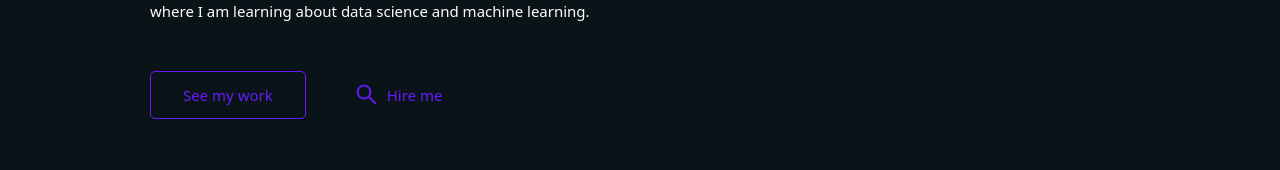
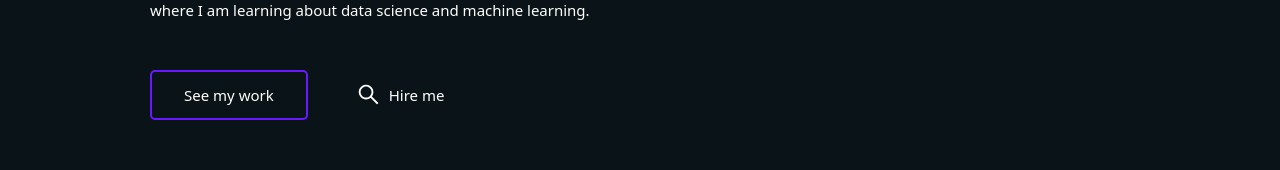
Before and after one commit to Matthieu114/Portfolio-Website, a React (Create React App) app: page / in a window 1280 px wide. Shown: the part 424-594 px from the top of the page. Built offline with nearby package versions, Linux system fonts and the light colour scheme; a web font is replaced by a local one.

Commit message:
fixed bugs

```diff
--- a/src/screens/LandingPage.jsx
+++ b/src/screens/LandingPage.jsx
@@ -44,7 +44,9 @@ const LandingPage = () => {
               See my work
             </a>
             <div class='hire-me-btn'>
-              <AiOutlineSearch style={{ marginRight: '0.5rem', width: 25, height: 25 }} /> Hire me
+              <a href='#contact' style={{ display: 'flex', alignItems: 'center' }}>
+                <AiOutlineSearch style={{ marginRight: '0.5rem', width: 25, height: 25 }} /> Hire me
+              </a>
             </div>
           </div>
         </div>
--- a/src/styles/Contact.css
+++ b/src/styles/Contact.css
@@ -141,14 +141,15 @@
 }
 
 .contact-form .submit-btn {
-  border: 1px solid var(--fandagoPink);
+  border: 2px solid var(--fandagoPink);
   background-color: transparent;
-  color: var(--fandagoPink);
+  color: var(--cream);
   padding: 0.8rem 0rem;
   width: 145px;
   text-align: center;
   align-self: flex-end;
   font-size: 15px;
+  font-weight: 500;
   margin: 10px;
   border-radius: 5px;
   transition: background-color 150ms ease-out 0ms;
--- a/src/styles/LandingPage.css
+++ b/src/styles/LandingPage.css
@@ -90,8 +90,8 @@
   display: flex;
   align-items: center;
   margin-left: 3rem;
-  color: var(--fandagoPink);
-  font-size: 18px;
+  color: var(--cream);
+  font-size: 15px;
   font-weight: 500;
 }
 
@@ -106,22 +106,24 @@
 }
 
 .see-work-btn {
-  border: 1px solid var(--fandagoPink);
-  color: var(--fandagoPink);
+  border: 2px solid var(--fandagoPink);
+  color: var(--cream);
+  font-weight: 500;
   display: flex;
   align-items: center;
   justify-content: center;
   border-radius: 5px;
   padding: 0.8rem 3rem;
-  font-size: 18px;
+  font-size: 15px;
   transition: background-color 150ms ease-out 0ms;
 }
 
 .see-work-btn:hover {
-  background-color: rgba(105, 25, 255, 0.2);
-  transition: all ease-in 50ms;
+  background-color: rgba(105, 25, 255, 0.3);
+  transition: all ease-out 150ms;
   cursor: pointer;
 }
+
 .description-link-ece:hover {
   text-decoration: underline;
 }
```
